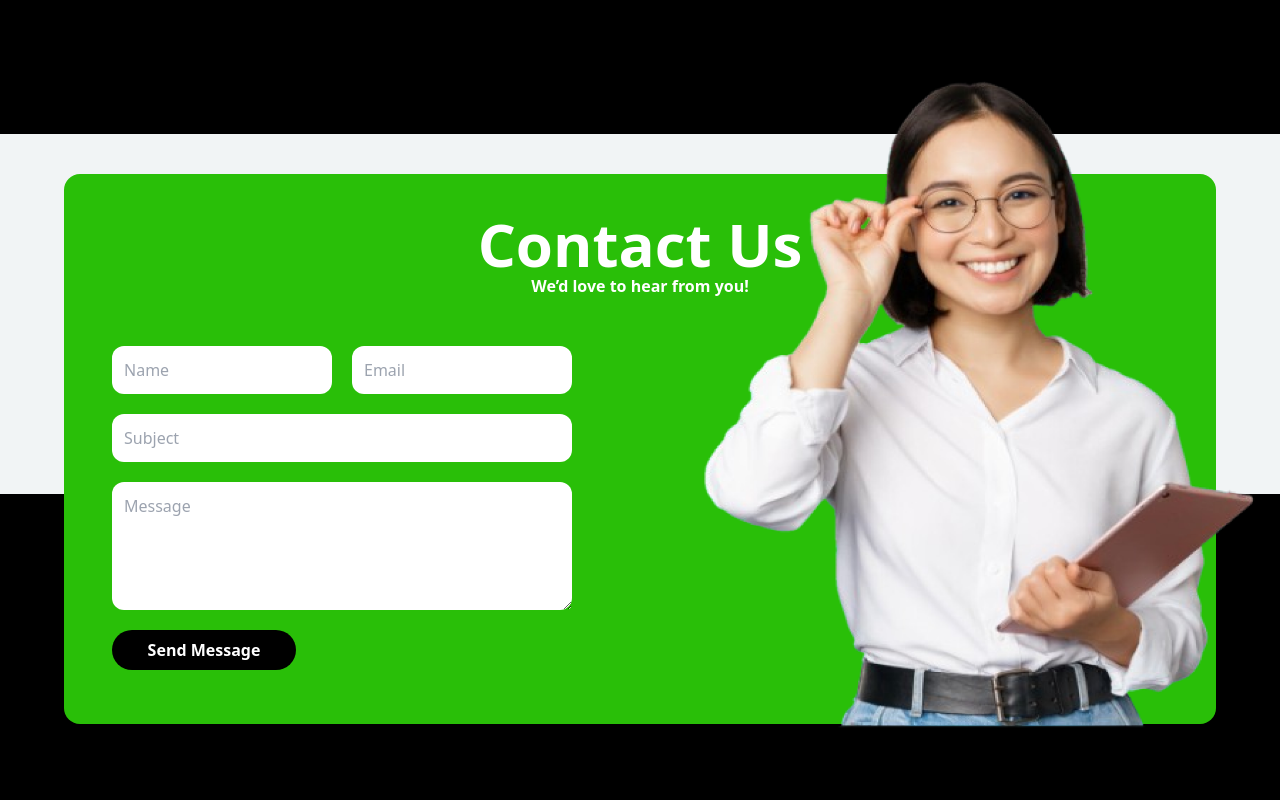
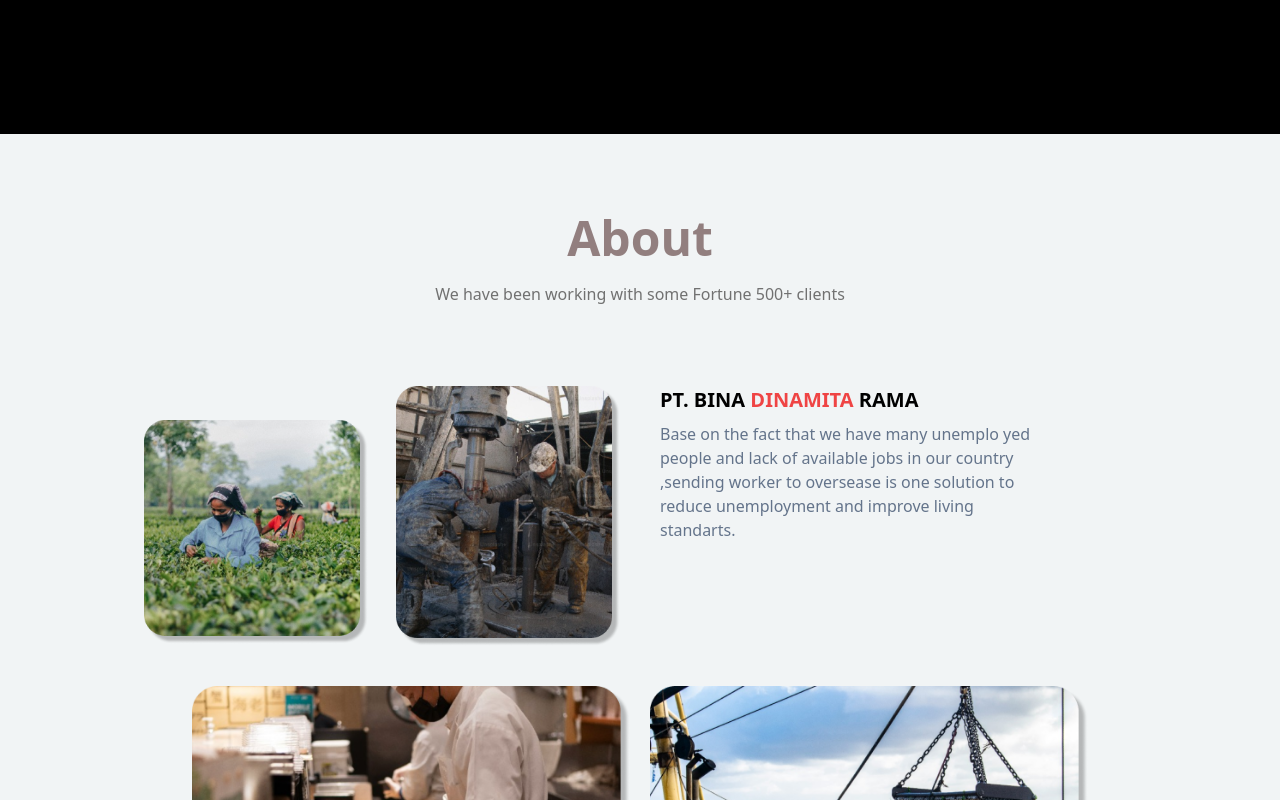
Before and after one commit to ujangaris/company-perusahaan, a React app: page / in a window 1280 px wide. Shown: the part 2980-3780 px from the top of the page. Built offline with nearby package versions, Linux system fonts and the light colour scheme; the HTML template or start-up script is replaced by a standard one.

Commit message:
update code

```diff
--- a/src/App.jsx
+++ b/src/App.jsx
@@ -21,8 +21,11 @@
       {/* Company section */}
       <Company />
       {/* Akhir Company section */}
+      {/* About section */}
+      <About />
+      {/* akhir About section */}
+      {/* Footer section */}
 
-      {/* Footer section */}
       <Footer />
       {/* akhir Footer section */}
       {/* <div className="mt-80"></div> */}
--- a/src/components/About.jsx
+++ b/src/components/About.jsx
@@ -7,7 +7,7 @@
     <>
       <div className="about lg:mb-52 ">
         <div className="w-full max-w-6xl mx-auto">
-          <div className="max-w-xl mx-auto text-center mb-20 ">
+          <div className="max-w-xl mx-auto text-center mb-10 md:mb-20 ">
             <h4 className="font-bold text-3xl md:text-5xl text-[#927F7F]  pt-20">
               About
             </h4>
@@ -16,7 +16,7 @@
             </p>
           </div>
         </div>
-        <div className="max-w-6xl mx-auto grid md:grid-cols-2 px-10 md:px-14  gap-x-10 pb-10 gap-y-4">
+        <div className="max-w-6xl mx-auto grid md:grid-cols-2 px-10 md:px-20  gap-x-10 pb-10 gap-y-4">
           <div className="left order-2">
             <img src={imageAbout1} alt="" />
           </div>
```
